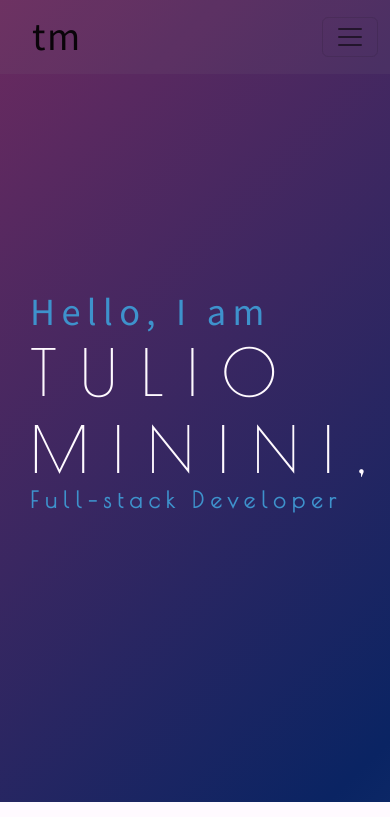
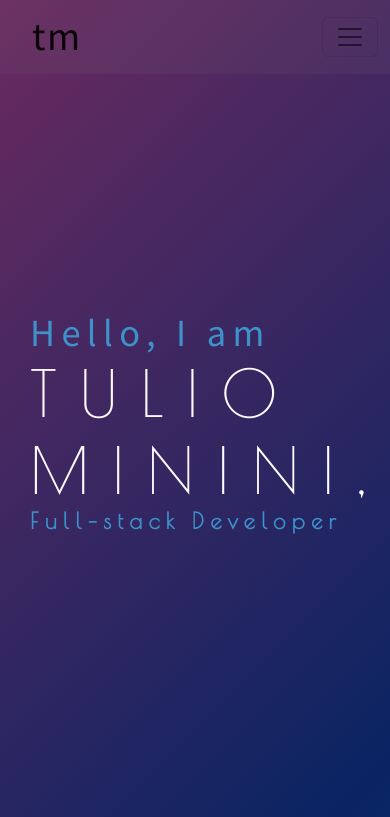
Before and after one commit to t-minini/my-website, a React (Create React App) app: page / in a window 390 px wide. Shown: the top 817 px of the page. Built offline with nearby package versions, Linux system fonts and the light colour scheme.

Commit message:
:bug: nodejs icon bug fixed

```diff
--- a/src/components/Hello/Hello.module.css
+++ b/src/components/Hello/Hello.module.css
@@ -1,6 +1,6 @@
 .helloContainer {
   margin: auto 0;
-  height: 95vh;
+  height: 100vh;
   padding: 30px 30px;
   display: flex;
   align-items: center;
@@ -59,7 +59,7 @@
 
 @media (max-width: 820px) {
   .helloContainer {
-    height: 95vh;
+    height: 100vh;
   }
   .helloContainer h2 {
     padding-left: 0;
@@ -81,6 +81,9 @@
 /* iPhone 13 Pro 390 x 844  */
 
 @media (max-width: 390px) {
+  .helloContainer {
+    height: 100vh;
+  }
   .helloContainer h2 {
     padding-left: 0;
     font-size: 2.4rem;
--- a/src/components/Skills/Skills.module.css
+++ b/src/components/Skills/Skills.module.css
@@ -133,7 +133,7 @@
 }
 
 .nodeIcon:hover {
-  height: 9.6875rem;
+  height: 3.8rem;
 }
 
 .githubIcon {
```
